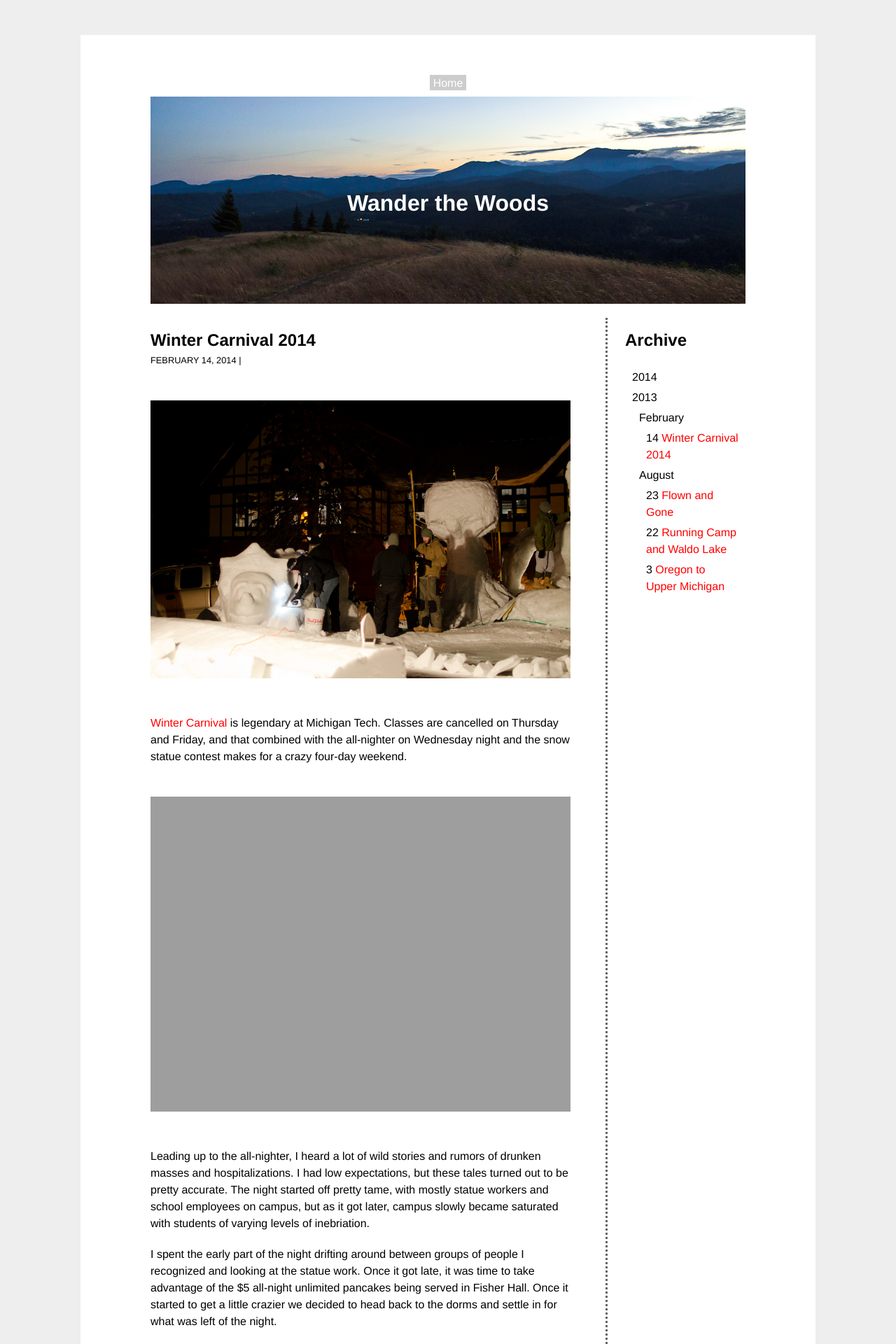
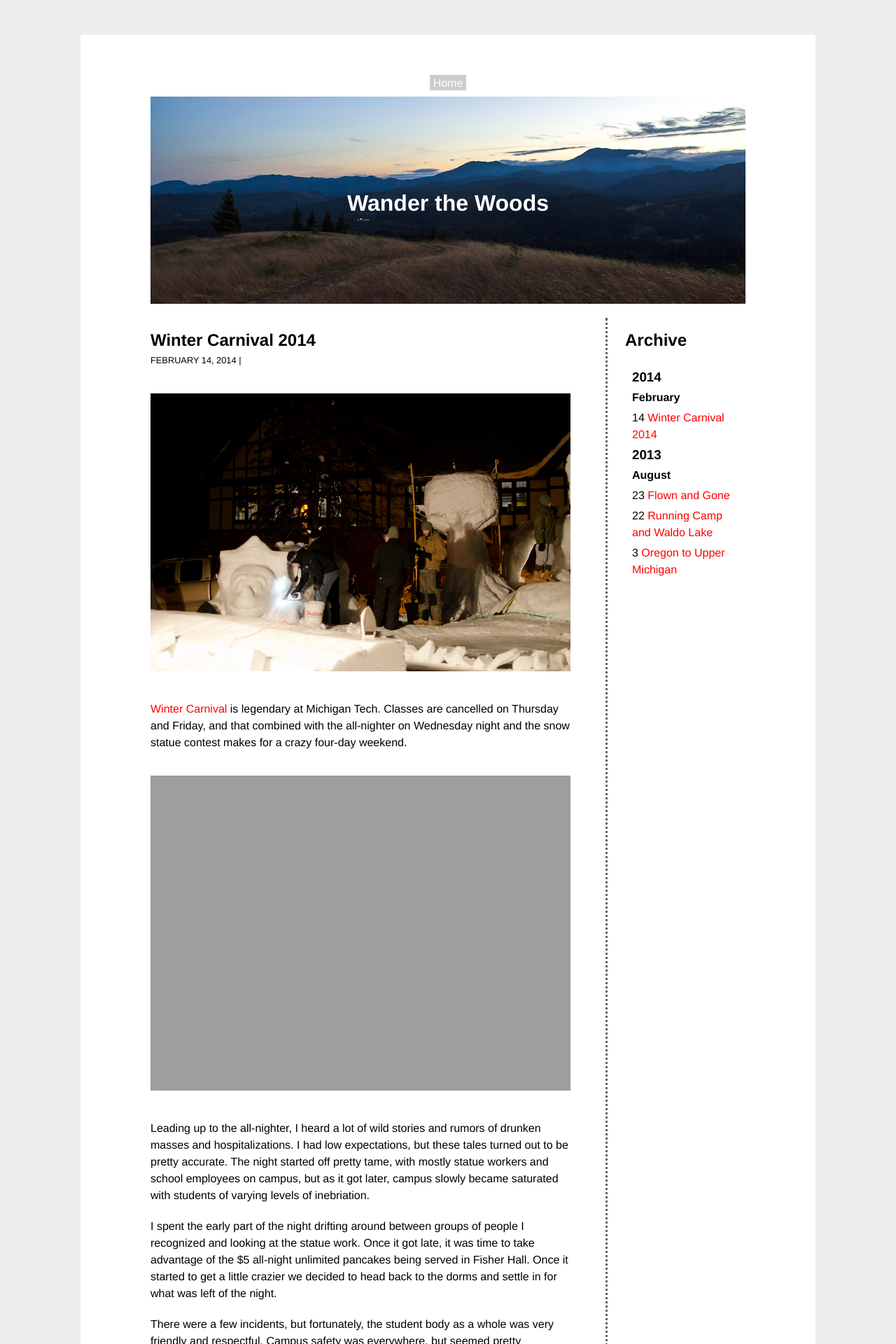
Before and after one commit to eoisaacs/eoisaacs.github.io, a Jekyll site: the page built from index.html, in a window 1280 px wide. Shown: the top 1920 px of the page at 70% size. Built offline with Jekyll 4.4.1, drawn with Linux system fonts in a browser that asks for light colours; Markdown is read by kramdown in place of the engine named in the settings; comment, search, counter and statistics services are not loaded.

Commit message:
Improved archive

```diff
--- a/_includes/archive.html
+++ b/_includes/archive.html
@@ -1,38 +1,23 @@
 <h2>Archive</h2>
   <br />
-        <ul> <!-- Year list -->
-          {% for post in site.posts %}
-
-            {% unless post.next %}
-            <li>{{ post.date | date: '%Y' }}</li>
-          {% else %}
-            {% capture year %}{{ post.date | date: '%Y' }}{% endcapture %}
-            {% capture nyear %}{{ post.next.date | date: '%Y' }}{% endcapture %}
-            {% if year != nyear %}
-            <li>{{ post.date | date: '%Y' }}</li>
-          {% endif %}
-          {% endunless %}
-          {% endfor %}
-          <li> <!-- Month sublist -->
   <ul>
     {% for post in site.posts %}
 
-                {% unless post.next %}
-                <li>{{ post.date | date: '%B' }}</li>
-              {% else %}
+      {% capture year %}{{ post.date | date: '%Y' }}{% endcapture %}
+      {% capture nyear %}{{ post.next.date | date: '%Y' }}{% endcapture %}
+
+      {% if year != nyear %}
+        <li><h3>{{ post.date | date: '%Y' }}</h3></li>
+      {% endif %}
+
       {% capture month %}{{ post.date | date: '%B' }}{% endcapture %}
       {% capture nmonth %}{{ post.next.date | date: '%B' }}{% endcapture %}
+
       {% if month != nmonth %}
-                <li>{{ post.date | date: '%B' }}</li>
+        <li><h4>{{ post.date | date: '%B' }}</h4></li>
       {% endif %}
-              {% endunless %}
 
-                <li>
-                  <ul>
         <li>{{ post.date | date:"%-d" }} <a href="{{ post.url }}">{{ post.title }}</a></li>
-                  </ul>
-                </li>
+
     {% endfor %}
   </ul>
-          </li> <!-- Month sublist -->
-        </ul> <!-- /Year list -->
--- a/css/main.css
+++ b/css/main.css
@@ -35,7 +35,7 @@ p {
 
 img {
   width:100%;
-  margin:25px 0;
+  margin:15px 0;
 }
 
 body, html {
```
Also changed, not shown: 2 other files. Lines whose indentation alone changed are shown as unchanged.
